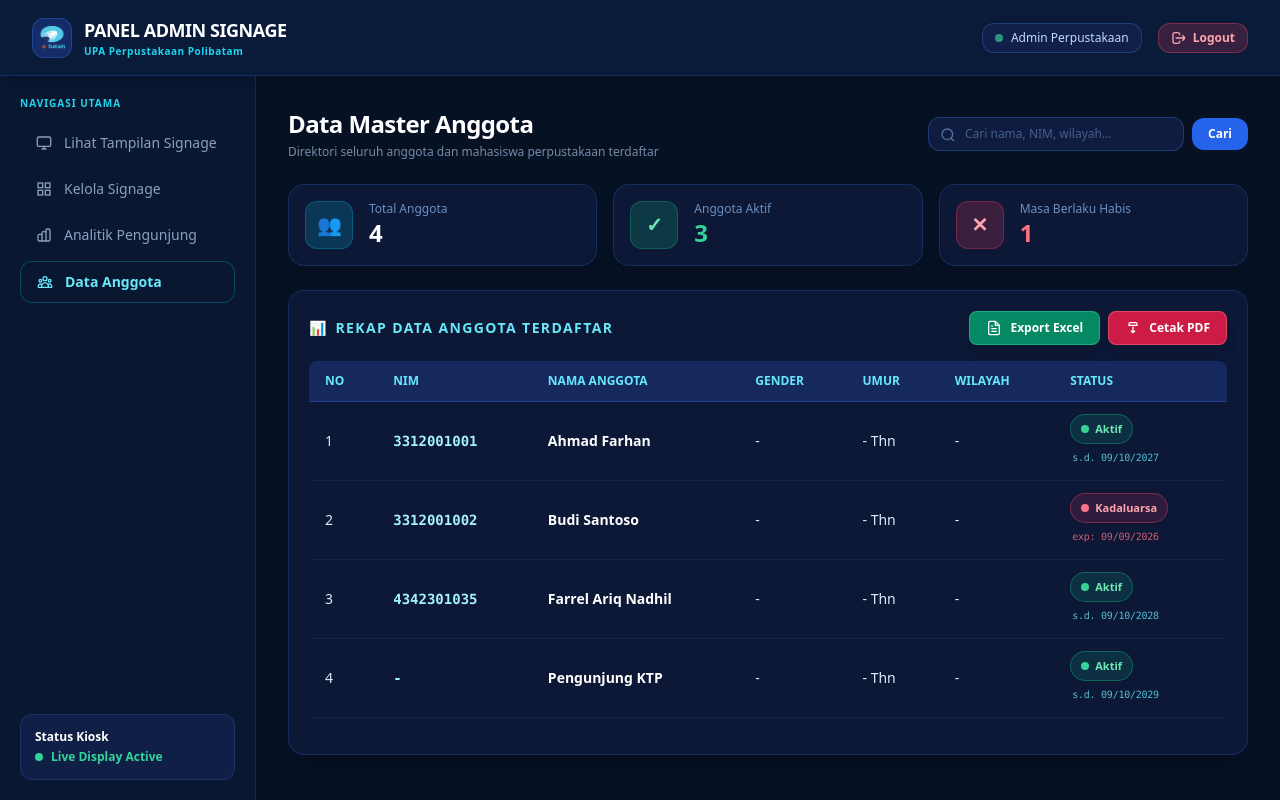
After one commit to farrel1234/tugas-ta, a Laravel app: page /admin/members in a window 1280 px wide. The commit adds this page. Run offline with Laravel 12, Linux system fonts and the light colour scheme; a user stored in the database is signed in; data comes from the database, SQL or seed files in the repository; style sheets or scripts are compiled from the project's sources; some libraries are stand-ins or nearby versions.

Commit message:
tambahan menu data anggota dan pulihan detail kunjungan

```diff
--- /dev/null
+++ b/app/Http/Controllers/MemberController.php
@@ -0,0 +1,125 @@
+<?php
+
+namespace App\Http\Controllers;
+
+use Illuminate\Http\Request;
+use App\Models\User;
+use Carbon\Carbon;
+use Barryvdh\DomPDF\Facade\Pdf;
+use OpenSpout\Writer\XLSX\Writer;
+use OpenSpout\Common\Entity\Row;
+use OpenSpout\Common\Entity\Style\Style;
+
+class MemberController extends Controller
+{
+    public function index(Request $request)
+    {
+        $search = $request->input('search');
+
+        $query = User::where('role', '!=', 'admin');
+
+        if ($search) {
+            $query->where(function ($q) use ($search) {
+                $q->where('name', 'like', "%{$search}%")
+                  ->orWhere('nim', 'like', "%{$search}%")
+                  ->orWhere('kecamatan_domisili', 'like', "%{$search}%");
+            });
+        }
+
+        $totalMembers = User::where('role', '!=', 'admin')->count();
+        $activeMembers = User::where('role', '!=', 'admin')->where(function ($q) {
+            $q->whereNull('expired_at')->orWhere('expired_at', '>=', now());
+        })->count();
+        $expiredMembers = User::where('role', '!=', 'admin')->where('expired_at', '<', now())->count();
+
+        $page = max(1, (int) $request->input('page', 1));
+        $filteredTotal = (clone $query)->count();
+        $maxPage = max(1, (int) ceil($filteredTotal / 15));
+        if ($page > $maxPage) {
+            $page = 1;
+        }
+
+        $members = $query->orderBy('name', 'asc')->paginate(15, ['*'], 'page', $page);
+        $members->appends($request->all());
+
+        return view('admin.members', compact('members', 'search', 'totalMembers', 'activeMembers', 'expiredMembers'));
+    }
+
+    public function export(Request $request)
+    {
+        $type = $request->input('type');
+
+        $members = User::where('role', '!=', 'admin')
+            ->orderBy('name', 'asc')
+            ->get();
+
+        if ($type === 'excel') {
+            return $this->exportExcel($members);
+        } elseif ($type === 'pdf') {
+            return $this->exportPdf($members);
+        }
+
+        return back()->with('error', 'Tipe ekspor tidak valid.');
+    }
+
+    private function exportExcel($members)
+    {
+        $fileName = "Rekap_Data_Anggota_Terdaftar.xlsx";
+        $tempPath = tempnam(sys_get_temp_dir(), 'export_member_') . '.xlsx';
+
+        $writer = new Writer();
+        $writer->openToFile($tempPath);
+
+        // Header Style (Bold)
+        $headerStyle = (new Style())->withFontBold(true);
+
+        // Judul Laporan
+        $writer->addRow(Row::fromValuesWithStyle(["REKAP DATA ANGGOTA TERDAFTAR PERPUSTAKAAN"], $headerStyle));
+        $writer->addRow(Row::fromValues([]));
+
+        // Header Kolom
+        $headers = ['NO', 'NIM', 'NAMA ANGGOTA', 'GENDER', 'UMUR', 'WILAYAH', 'STATUS'];
+        $writer->addRow(Row::fromValuesWithStyle($headers, $headerStyle));
+
+        // Baris Data
+        if ($members->isEmpty()) {
+            $writer->addRow(Row::fromValues(['-', '-', 'Tidak ada data anggota terdaftar.', '-', '-', '-', '-']));
+        } else {
+            foreach ($members as $index => $member) {
+                $age = $member->tanggal_lahir ? Carbon::parse($member->tanggal_lahir)->age . ' Thn' : '-';
+                $gender = $member->gender === 'L' ? 'Laki-laki' : ($member->gender === 'P' ? 'Perempuan' : '-');
+                $statusKartu = '-';
+                if ($member->expired_at) {
+                    $exp = Carbon::parse($member->expired_at);
+                    $statusKartu = $exp->isPast() ? 'Kadaluarsa (exp: ' . $exp->format('d/m/Y') . ')' : 'Aktif (s.d. ' . $exp->format('d/m/Y') . ')';
+                }
+
+                $writer->addRow(Row::fromValues([
+                    $index + 1,
+                    $member->nim ?? '-',
+                    $member->name,
+                    $gender,
+                    $age,
+                    $member->kecamatan_domisili ?? '-',
+                    $statusKartu,
+                ]));
+            }
+        }
+
+        $writer->close();
+
+        return response()->download($tempPath, $fileName, [
+            'Content-Type' => 'application/vnd.openxmlformats-officedocument.spreadsheetml.sheet',
+        ])->deleteFileAfterSend(true);
+    }
+
+    private function exportPdf($members)
+    {
+        $fileName = "Rekap_Data_Anggota_Terdaftar.pdf";
+
+        $pdf = Pdf::loadView('admin.exports.members_pdf', compact('members'))
+            ->setPaper('a4', 'portrait');
+
+        return $pdf->download($fileName);
+    }
+}
--- a/resources/views/admin/dashboard.blade.php
+++ b/resources/views/admin/dashboard.blade.php
@@ -224,6 +224,10 @@
                         <a href="{{ route('admin.analytics') }}" class="flex items-center gap-3 font-medium px-4 py-2.5 rounded-xl text-sm transition {{ request()->routeIs('admin.analytics') ? 'bg-gradient-to-r from-cyan-500/20 to-blue-600/20 text-cyan-300 border border-cyan-500/30' : 'text-blue-200/70 hover:text-white hover:bg-blue-900/40' }}">
                             <svg class="w-4 h-4" fill="none" stroke="currentColor" stroke-width="2" viewBox="0 0 24 24"><path stroke-linecap="round" stroke-linejoin="round" d="M9 19v-6a2 2 0 00-2-2H5a2 2 0 00-2 2v6a2 2 0 002 2h2a2 2 0 002-2zm0 0V9a2 2 0 012-2h2a2 2 0 012 2v10m-6 0a2 2 0 002 2h2a2 2 0 002-2m0 0V5a2 2 0 012-2h2a2 2 0 012 2v14a2 2 0 01-2 2h-2a2 2 0 01-2-2z" /></svg>
                             Analitik Pengunjung
+                        </a>
+                        <a href="{{ route('admin.members.index') }}" class="flex items-center gap-3 font-medium px-4 py-2.5 rounded-xl text-sm transition {{ request()->routeIs('admin.members.*') ? 'bg-gradient-to-r from-cyan-500/20 to-blue-600/20 text-cyan-300 border border-cyan-500/30 font-semibold' : 'text-blue-200/70 hover:text-white hover:bg-blue-900/40' }}">
+                            <svg class="w-4 h-4" fill="none" stroke="currentColor" stroke-width="2" viewBox="0 0 24 24"><path stroke-linecap="round" stroke-linejoin="round" d="M17 20h5v-2a3 3 0 00-5.356-1.857M17 20H7m10 0v-2c0-.656-.126-1.283-.356-1.857M7 20H2v-2a3 3 0 015.356-1.857M7 20v-2c0-.656.126-1.283.356-1.857m0 0a5.002 5.002 0 019.288 0M15 7a3 3 0 11-6 0 3 3 0 016 0zm6 3a2 2 0 11-4 0 2 2 0 014 0zM7 10a2 2 0 11-4 0 2 2 0 014 0z" /></svg>
+                            Data Anggota
                         </a>
                     </nav>
                 </div>
--- /dev/null
+++ b/resources/views/admin/members.blade.php
@@ -0,0 +1,253 @@
+@extends('layouts.main')
+
+@section('title', 'Data Master Anggota - Digital Signage UPA Perpustakaan')
+
+@section('content')
+<style>
+    .custom-table-scrollbar {
+        scrollbar-width: thin;
+        scrollbar-color: rgba(6, 182, 212, 0.8) rgba(9, 23, 49, 0.95);
+    }
+    .custom-table-scrollbar::-webkit-scrollbar {
+        width: 10px;
+        height: 10px;
+    }
+    .custom-table-scrollbar::-webkit-scrollbar-track {
+        background: rgba(9, 23, 49, 0.95);
+        border-radius: 8px;
+        border-left: 1px solid rgba(6, 182, 212, 0.2);
+    }
+    .custom-table-scrollbar::-webkit-scrollbar-thumb {
+        background: linear-gradient(180deg, #06b6d4, #2563eb);
+        border-radius: 8px;
+        border: 1px solid rgba(6, 182, 212, 0.5);
+        cursor: grab;
+    }
+    .custom-table-scrollbar::-webkit-scrollbar-thumb:hover {
+        background: linear-gradient(180deg, #22d3ee, #3b82f6);
+    }
+</style>
+<div class="min-h-screen bg-[#071124] text-white flex flex-col font-sans select-none">
+
+    <!-- Top Navigation Bar -->
+    <header class="bg-[#0B1E3F]/80 backdrop-blur-md border-b border-blue-500/20 px-4 sm:px-8 py-4 flex items-center justify-between sticky top-0 z-30 shadow-lg">
+        <div class="flex items-center gap-3">
+            <div class="w-10 h-10 bg-blue-900/60 rounded-xl border border-blue-500/30 flex items-center justify-center p-1.5 shadow-inner">
+                <img src="{{ asset('templating/img/polibatam.png') }}" alt="Logo" class="w-full h-full object-contain">
+            </div>
+            <div>
+                <h1 class="text-base sm:text-lg font-black tracking-tight text-white uppercase">Panel Admin Signage</h1>
+                <span class="text-[10px] text-cyan-400 font-semibold tracking-wider block">UPA Perpustakaan Polibatam</span>
+            </div>
+        </div>
+
+        <div class="flex items-center gap-4">
+            <div class="hidden sm:flex items-center gap-2 bg-blue-950/60 px-3 py-1.5 rounded-xl border border-blue-500/30 text-xs">
+                <span class="w-2 h-2 rounded-full bg-emerald-400 animate-pulse"></span>
+                <span class="text-blue-200">{{ Auth::user()->name ?? 'Administrator' }}</span>
+            </div>
+
+            <!-- Tombol Logout -->
+            <form action="{{ route('logout') }}" method="POST">
+                @csrf
+                <button type="submit" class="bg-rose-500/20 hover:bg-rose-500/30 text-rose-300 border border-rose-500/40 px-3 py-1.5 rounded-xl text-xs font-bold transition flex items-center gap-1.5 cursor-pointer">
+                    <svg class="w-4 h-4" fill="none" stroke="currentColor" stroke-width="2" viewBox="0 0 24 24"><path d="M17 16l4-4m0 0l-4-4m4 4H7m6 4v1a3 3 0 01-3 3H6a3 3 0 01-3-3V7a3 3 0 013-3h4a3 3 0 013 3v1"/></svg>
+                    Logout
+                </button>
+            </form>
+        </div>
+    </header>
+
+    <!-- Content Layout -->
+    <div class="flex flex-1 overflow-hidden">
+
+        <!-- Sidebar Navigation -->
+        <aside class="w-64 bg-[#091731] border-r border-blue-500/20 p-5 hidden lg:flex flex-col justify-between flex-shrink-0">
+            <div class="space-y-6">
+                <div>
+                    <span class="text-[10px] font-bold uppercase tracking-widest text-cyan-400 block mb-3">Navigasi Utama</span>
+                    <nav class="space-y-1.5">
+                        <a href="{{ url('/') }}" class="flex items-center gap-3 text-blue-200/70 hover:text-white hover:bg-blue-900/40 font-medium px-4 py-2.5 rounded-xl text-sm transition">
+                            <svg class="w-4 h-4" fill="none" stroke="currentColor" stroke-width="2" viewBox="0 0 24 24"><rect x="2" y="3" width="20" height="14" rx="2" ry="2"/><line x1="8" y1="21" x2="16" y2="21"/><line x1="12" y1="17" x2="12" y2="21"/></svg>
+                            Lihat Tampilan Signage
+                        </a>
+                        <a href="{{ route('admin.dashboard') }}" class="flex items-center gap-3 {{ request()->routeIs('admin.dashboard') ? 'bg-gradient-to-r from-cyan-500/20 to-blue-600/20 text-cyan-300 border border-cyan-500/30 font-semibold' : 'text-blue-200/70 hover:text-white hover:bg-blue-900/40 font-medium' }} px-4 py-2.5 rounded-xl text-sm transition">
+                            <svg class="w-4 h-4" fill="none" stroke="currentColor" stroke-width="2" viewBox="0 0 24 24"><rect x="3" y="3" width="7" height="7"/><rect x="14" y="3" width="7" height="7"/><rect x="14" y="14" width="7" height="7"/><rect x="3" y="14" width="7" height="7"/></svg>
+                            Kelola Signage
+                        </a>
+                        <a href="{{ route('admin.analytics') }}" class="flex items-center gap-3 font-medium px-4 py-2.5 rounded-xl text-sm transition {{ request()->routeIs('admin.analytics') ? 'bg-gradient-to-r from-cyan-500/20 to-blue-600/20 text-cyan-300 border border-cyan-500/30 font-semibold' : 'text-blue-200/70 hover:text-white hover:bg-blue-900/40' }}">
+                            <svg class="w-4 h-4" fill="none" stroke="currentColor" stroke-width="2" viewBox="0 0 24 24"><path stroke-linecap="round" stroke-linejoin="round" d="M9 19v-6a2 2 0 00-2-2H5a2 2 0 00-2 2v6a2 2 0 002 2h2a2 2 0 002-2zm0 0V9a2 2 0 012-2h2a2 2 0 012 2v10m-6 0a2 2 0 002 2h2a2 2 0 002-2m0 0V5a2 2 0 012-2h2a2 2 0 012 2v14a2 2 0 01-2 2h-2a2 2 0 01-2-2z" /></svg>
+                            Analitik Pengunjung
+                        </a>
+                        <a href="{{ route('admin.members.index') }}" class="flex items-center gap-3 font-medium px-4 py-2.5 rounded-xl text-sm transition {{ request()->routeIs('admin.members.*') ? 'bg-gradient-to-r from-cyan-500/20 to-blue-600/20 text-cyan-300 border border-cyan-500/30 font-semibold' : 'text-blue-200/70 hover:text-white hover:bg-blue-900/40' }}">
+                            <svg class="w-4 h-4" fill="none" stroke="currentColor" stroke-width="2" viewBox="0 0 24 24"><path stroke-linecap="round" stroke-linejoin="round" d="M17 20h5v-2a3 3 0 00-5.356-1.857M17 20H7m10 0v-2c0-.656-.126-1.283-.356-1.857M7 20H2v-2a3 3 0 015.356-1.857M7 20v-2c0-.656.126-1.283.356-1.857m0 0a5.002 5.002 0 019.288 0M15 7a3 3 0 11-6 0 3 3 0 016 0zm6 3a2 2 0 11-4 0 2 2 0 014 0zM7 10a2 2 0 11-4 0 2 2 0 014 0z" /></svg>
+                            Data Anggota
+                        </a>
+                    </nav>
+                </div>
+            </div>
+
+            <div class="bg-blue-950/60 border border-blue-500/20 p-3.5 rounded-xl text-xs text-blue-200/60">
+                <span class="block font-bold text-white mb-1">Status Kiosk</span>
+                <div class="flex items-center gap-2 text-emerald-400 font-semibold">
+                    <span class="w-2 h-2 rounded-full bg-emerald-400"></span> Live Display Active
+                </div>
+            </div>
+        </aside>
+
+        <!-- Main Workspace -->
+        <main class="flex-1 overflow-y-auto p-4 sm:p-8 space-y-6">
+
+            <!-- Page Title & Search Bar -->
+            <div class="flex flex-col sm:flex-row justify-between items-start sm:items-center gap-4">
+                <div>
+                    <h1 class="text-2xl font-bold text-white tracking-tight">Data Master Anggota</h1>
+                    <p class="text-xs text-blue-200/60 mt-1">Direktori seluruh anggota dan mahasiswa perpustakaan terdaftar</p>
+                </div>
+
+                <form method="GET" action="{{ route('admin.members.index') }}" class="flex items-center gap-2 w-full sm:w-auto">
+                    <div class="relative w-full sm:w-64">
+                        <input type="text" name="search" value="{{ $search }}" placeholder="Cari nama, NIM, wilayah..." class="w-full bg-blue-950/60 border border-blue-500/30 text-white placeholder-blue-300/40 text-xs rounded-xl px-3 py-2 pl-9 focus:outline-none focus:border-cyan-400 transition">
+                        <svg class="w-4 h-4 text-blue-300/50 absolute left-3 top-2.5" fill="none" stroke="currentColor" stroke-width="2" viewBox="0 0 24 24"><circle cx="11" cy="11" r="8"/><path d="M21 21l-4.35-4.35"/></svg>
+                    </div>
+                    <button type="submit" class="bg-blue-600 hover:bg-blue-500 text-white text-xs font-semibold px-4 py-2 rounded-xl transition cursor-pointer">
+                        Cari
+                    </button>
+                    @if($search)
+                        <a href="{{ route('admin.members.index') }}" class="text-xs text-slate-400 hover:text-white px-2 py-1">
+                            Reset
+                        </a>
+                    @endif
+                </form>
+            </div>
+
+            <!-- KPI Summary Cards -->
+            <div class="grid grid-cols-1 sm:grid-cols-3 gap-4">
+                <div class="bg-blue-950/40 border border-blue-500/20 p-4 rounded-2xl backdrop-blur-md shadow-lg flex items-center gap-4">
+                    <div class="w-12 h-12 rounded-xl bg-cyan-500/20 border border-cyan-500/30 flex items-center justify-center text-cyan-300 font-bold text-xl">
+                        👥
+                    </div>
+                    <div>
+                        <span class="text-xs text-blue-300/70 font-medium block">Total Anggota</span>
+                        <span class="text-2xl font-black text-white tracking-tight">{{ $totalMembers }}</span>
+                    </div>
+                </div>
+
+                <div class="bg-blue-950/40 border border-blue-500/20 p-4 rounded-2xl backdrop-blur-md shadow-lg flex items-center gap-4">
+                    <div class="w-12 h-12 rounded-xl bg-emerald-500/20 border border-emerald-500/30 flex items-center justify-center text-emerald-300 font-bold text-xl">
+                        ✓
+                    </div>
+                    <div>
+                        <span class="text-xs text-blue-300/70 font-medium block">Anggota Aktif</span>
+                        <span class="text-2xl font-black text-emerald-400 tracking-tight">{{ $activeMembers }}</span>
+                    </div>
+                </div>
+
+                <div class="bg-blue-950/40 border border-blue-500/20 p-4 rounded-2xl backdrop-blur-md shadow-lg flex items-center gap-4">
+                    <div class="w-12 h-12 rounded-xl bg-rose-500/20 border border-rose-500/30 flex items-center justify-center text-rose-300 font-bold text-xl">
+                        ✕
+                    </div>
+                    <div>
+                        <span class="text-xs text-blue-300/70 font-medium block">Masa Berlaku Habis</span>
+                        <span class="text-2xl font-black text-rose-400 tracking-tight">{{ $expiredMembers }}</span>
+                    </div>
+                </div>
+            </div>
+
+            <!-- Table Rekap Data Anggota Terdaftar -->
+            <div class="bg-blue-950/40 p-5 rounded-2xl border border-blue-500/20 backdrop-blur-md shadow-xl overflow-hidden">
+                <div class="flex flex-col sm:flex-row justify-between items-center mb-4 gap-3">
+                    <h3 class="text-sm font-bold text-cyan-300 uppercase tracking-widest flex items-center gap-2">
+                        <span>📊</span> Rekap Data Anggota Terdaftar
+                    </h3>
+                    <div class="flex gap-2">
+                        <a href="{{ route('admin.members.export', ['type' => 'excel']) }}" class="flex items-center gap-2 bg-emerald-600/90 hover:bg-emerald-500 text-white text-xs font-bold px-4 py-2 rounded-lg transition-colors border border-emerald-400/50 shadow-lg backdrop-blur-sm cursor-pointer">
+                            <svg class="w-4 h-4" fill="none" stroke="currentColor" stroke-width="2" viewBox="0 0 24 24"><path d="M14 2H6a2 2 0 00-2 2v16a2 2 0 002 2h12a2 2 0 002-2V8l-6-6z"/><path d="M14 3v5h5M16 13H8M16 17H8M10 9H8"/></svg>
+                            <span>Export Excel</span>
+                        </a>
+                        <a href="{{ route('admin.members.export', ['type' => 'pdf']) }}" class="flex items-center gap-2 bg-rose-600/90 hover:bg-rose-500 text-white text-xs font-bold px-4 py-2 rounded-lg transition-colors border border-rose-400/50 shadow-lg backdrop-blur-sm cursor-pointer">
+                            <svg class="w-4 h-4" fill="none" stroke="currentColor" stroke-width="2" viewBox="0 0 24 24"><path d="M12 10v9M15 16l-3 3-3-3M8 4h8a2 2 0 012 2v2H6V6a2 2 0 012-2z"/></svg>
+                            <span>Cetak PDF</span>
+                        </a>
+                    </div>
+                </div>
+
+                <div class="overflow-x-auto">
+                    <table class="w-full text-sm text-left text-blue-100">
+                        <thead class="text-xs text-cyan-300 uppercase bg-blue-900/50 border-b border-blue-500/30">
+                            <tr>
+                                <th class="px-4 py-3 rounded-tl-lg">No</th>
+                                <th class="px-4 py-3">NIM</th>
+                                <th class="px-4 py-3">Nama Anggota</th>
+                                <th class="px-4 py-3">Gender</th>
+                                <th class="px-4 py-3">Umur</th>
+                                <th class="px-4 py-3">Wilayah</th>
+                                <th class="px-4 py-3 rounded-tr-lg">Status</th>
+                            </tr>
+                        </thead>
+                        <tbody>
+                            @forelse($members as $index => $member)
+                                @php
+                                    $age = $member->tanggal_lahir ? \Carbon\Carbon::parse($member->tanggal_lahir)->age : '-';
+                                    $gender = $member->gender === 'L' ? 'Laki-laki' : ($member->gender === 'P' ? 'Perempuan' : '-');
+                                    $isExpired = $member->expired_at ? \Carbon\Carbon::parse($member->expired_at)->isPast() : null;
+                                @endphp
+                                <tr class="border-b border-blue-500/10 hover:bg-blue-800/30 transition-colors">
+                                    <td class="px-4 py-3">{{ $members->firstItem() + $index }}</td>
+                                    <td class="px-4 py-3 font-mono text-cyan-200 font-semibold">{{ $member->nim ?? '-' }}</td>
+                                    <td class="px-4 py-3 font-semibold text-white">{{ $member->name }}</td>
+                                    <td class="px-4 py-3">{{ $gender }}</td>
+                                    <td class="px-4 py-3">{{ $age }} Thn</td>
+                                    <td class="px-4 py-3">{{ $member->kecamatan_domisili ?? '-' }}</td>
+                                    <td class="px-4 py-3">
+                                        @if($member->expired_at)
+                                            @if($isExpired)
+                                                <div class="inline-flex flex-col items-start gap-1">
+                                                    <span class="px-2.5 py-1 rounded-full text-[11px] font-bold bg-rose-500/15 text-rose-300 border border-rose-500/40 inline-flex items-center gap-1.5 shadow-sm">
+                                                        <span class="w-2 h-2 rounded-full bg-rose-400"></span>
+                                                        Kadaluarsa
+                                                    </span>
+                                                    <span class="text-[10px] text-rose-400/80 font-mono tracking-tight pl-0.5">
+                                                        exp: {{ \Carbon\Carbon::parse($member->expired_at)->format('d/m/Y') }}
+                                                    </span>
+                                                </div>
+                                            @else
+                                                <div class="inline-flex flex-col items-start gap-1">
+                                                    <span class="px-2.5 py-1 rounded-full text-[11px] font-bold bg-emerald-500/15 text-emerald-300 border border-emerald-500/40 inline-flex items-center gap-1.5 shadow-sm">
+                                                        <span class="w-2 h-2 rounded-full bg-emerald-400"></span>
+                                                        Aktif
+                                                    </span>
+                                                    <span class="text-[10px] text-cyan-300/80 font-mono tracking-tight pl-0.5">
+                                                        s.d. {{ \Carbon\Carbon::parse($member->expired_at)->format('d/m/Y') }}
+                                                    </span>
+                                                </div>
+                                            @endif
+                                        @else
+                                            <span class="text-slate-400">-</span>
+                                        @endif
+                                    </td>
+                                </tr>
+                            @empty
+                                <tr>
+                                    <td colspan="7" class="px-4 py-6 text-center text-slate-400">
+                                        @if($search)
+                                            Tidak ditemukan data anggota dengan kata kunci "{{ $search }}".
+                                        @else
+                                            Tidak ada data anggota terdaftar.
+                                        @endif
+                                    </td>
+                                </tr>
+                            @endforelse
+                        </tbody>
+                    </table>
+                </div>
+
+                <div class="mt-4">
+                    {{ $members->links() }}
+                </div>
+            </div>
+
+        </main>
+    </div>
+</div>
+@endsection
--- a/routes/web.php
+++ b/routes/web.php
@@ -39,6 +39,8 @@ Route::middleware(['auth'])->prefix('admin')->name('admin.')->group(function ()
     Route::get('/', [MenuController::class, 'index'])->name('dashboard');
     Route::get('/analytics', [\App\Http\Controllers\AnalyticsController::class, 'index'])->name('analytics');
     Route::get('/analytics/export', [\App\Http\Controllers\AnalyticsController::class, 'export'])->name('analytics.export');
+    Route::get('/members', [\App\Http\Controllers\MemberController::class, 'index'])->name('members.index');
+    Route::get('/members/export', [\App\Http\Controllers\MemberController::class, 'export'])->name('members.export');
     Route::post('/menus', [MenuController::class, 'store'])->name('menus.store');
     Route::get('/menus/{menu}/edit', [MenuController::class, 'edit'])->name('menus.edit');
     Route::put('/menus/{menu}', [MenuController::class, 'update'])->name('menus.update');
```
Also changed, not shown: app/Http/Controllers/AnalyticsController.php (+34 -47 lines), resources/views/admin/analytics.blade.php (+19 -55 lines).
